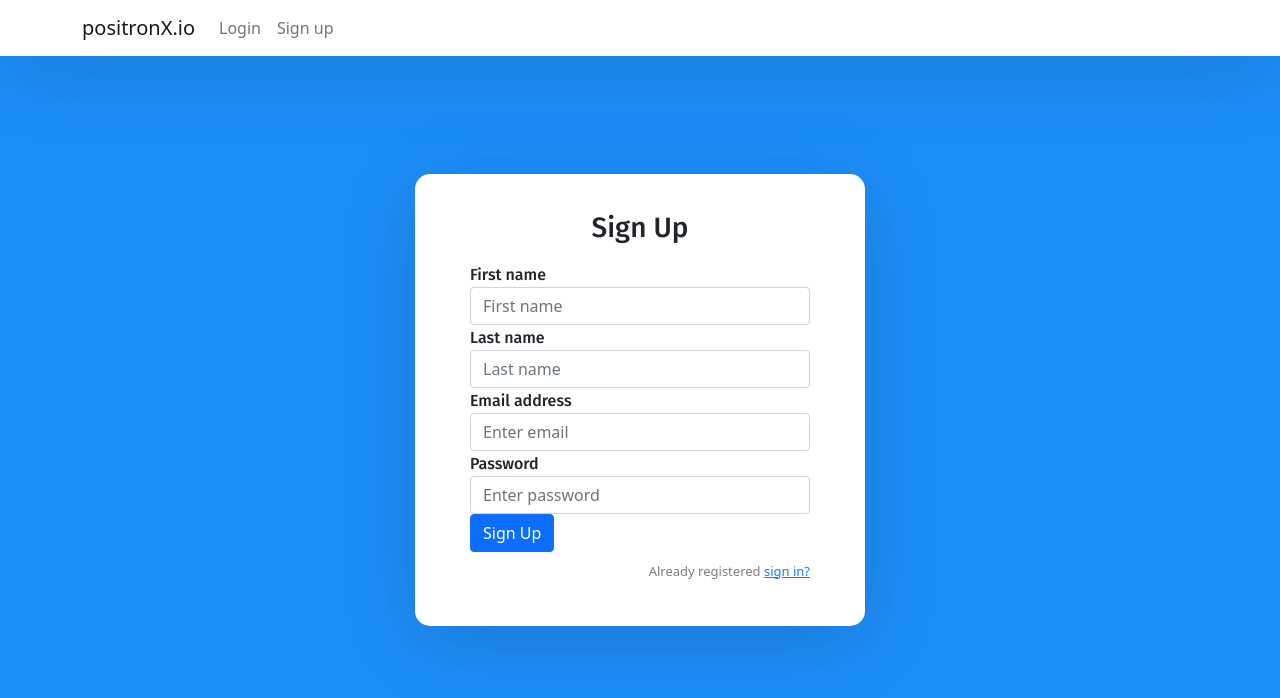
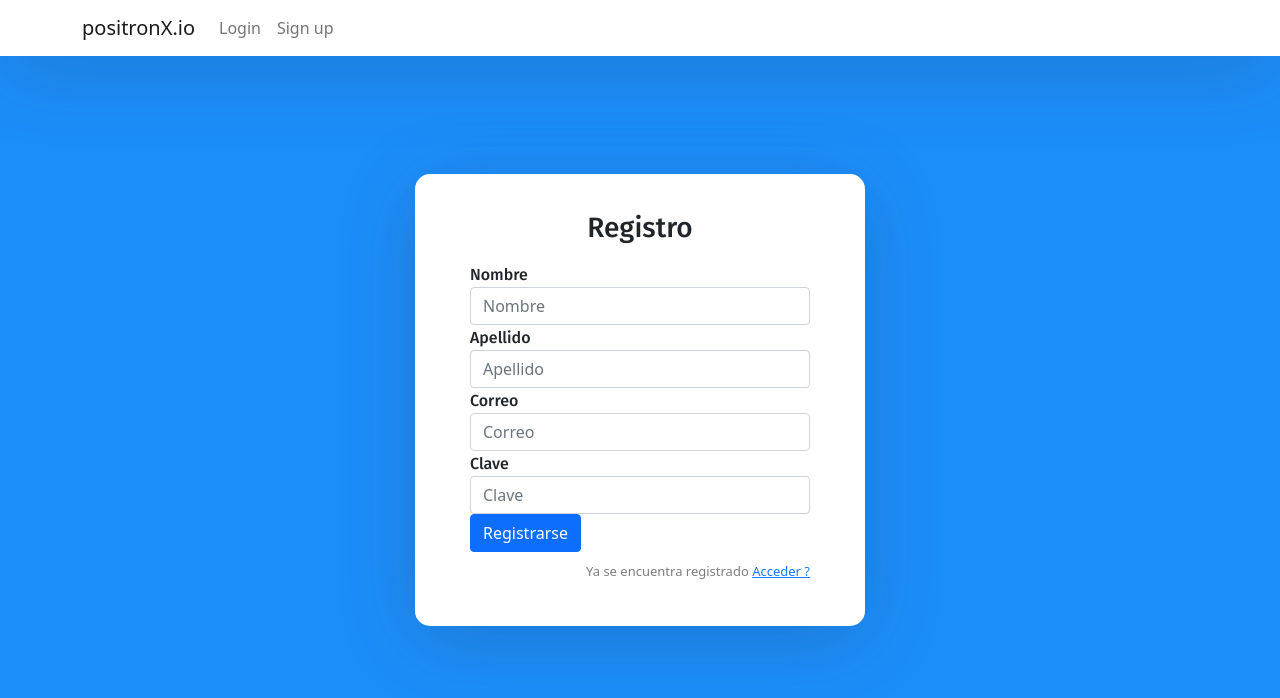
Before and after one commit to jdvillegas/TechNext, a React (Create React App) app in the folder frontend/: page /sign-up in a window 1280 px wide. Shown: the top 698 px of the page. Built offline with nearby package versions, Linux system fonts and the light colour scheme.

Commit message:
Se organizan los componentes de login

```diff
--- a/frontend/src/components/login.component.js
+++ b/frontend/src/components/login.component.js
@@ -4,28 +4,28 @@ export default class Login extends Component {
     render() {
         return (
             <form>
-                <h3>Sign In</h3>
+                <h3>Acceso</h3>
 
                 <div className="form-group">
-                    <label>Email address</label>
-                    <input type="email" className="form-control" placeholder="Enter email" />
+                    <label>Correo Electronico</label>
+                    <input type="email" className="form-control" placeholder="Ingrese Correo" />
                 </div>
 
                 <div className="form-group">
-                    <label>Password</label>
-                    <input type="password" className="form-control" placeholder="Enter password" />
+                    <label>Clave</label>
+                    <input type="password" className="form-control" placeholder="Ingrese Clave" />
                 </div>
 
                 <div className="form-group">
                     <div className="custom-control custom-checkbox">
                         <input type="checkbox" className="custom-control-input" id="customCheck1" />
-                        <label className="custom-control-label" htmlFor="customCheck1">Remember me</label>
+                        <label className="custom-control-label" htmlFor="customCheck1">Recuerdame</label>
                     </div>
                 </div>
 
-                <button type="submit" className="btn btn-primary btn-block">Submit</button>
+                <button type="submit" className="btn btn-primary btn-block">Entrar</button>
                 <p className="forgot-password text-right">
-                    Forgot <a href="#">password?</a>
+                    Olvido su <a href="#">Clave?</a>
                 </p>
             </form>
         );
--- a/frontend/src/components/signup.component.js
+++ b/frontend/src/components/signup.component.js
@@ -4,31 +4,31 @@ export default class SignUp extends Component {
     render() {
         return (
             <form>
-                <h3>Sign Up</h3>
+                <h3>Registro</h3>
 
                 <div className="form-group">
-                    <label>First name</label>
-                    <input type="text" className="form-control" placeholder="First name" />
+                    <label>Nombre</label>
+                    <input type="text" className="form-control" placeholder="Nombre" />
                 </div>
 
                 <div className="form-group">
-                    <label>Last name</label>
-                    <input type="text" className="form-control" placeholder="Last name" />
+                    <label>Apellido</label>
+                    <input type="text" className="form-control" placeholder="Apellido" />
                 </div>
 
                 <div className="form-group">
-                    <label>Email address</label>
-                    <input type="email" className="form-control" placeholder="Enter email" />
+                    <label>Correo</label>
+                    <input type="email" className="form-control" placeholder="Correo" />
                 </div>
 
                 <div className="form-group">
-                    <label>Password</label>
-                    <input type="password" className="form-control" placeholder="Enter password" />
+                    <label>Clave</label>
+                    <input type="password" className="form-control" placeholder="Clave" />
                 </div>
 
-                <button type="submit" className="btn btn-primary btn-block">Sign Up</button>
+                <button type="submit" className="btn btn-primary btn-block">Registrarse</button>
                 <p className="forgot-password text-right">
-                    Already registered <a href="#">sign in?</a>
+                    Ya se encuentra registrado <a href="#">Acceder ?</a>
                 </p>
             </form>
         );
```
